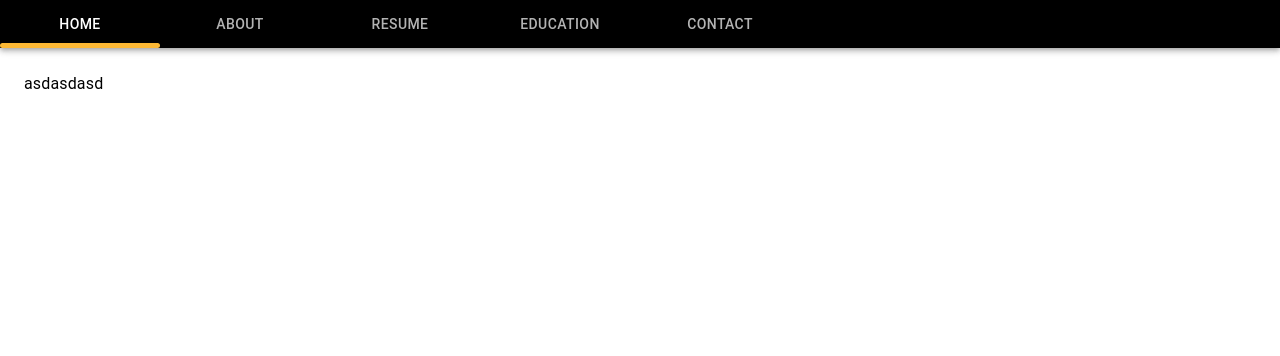
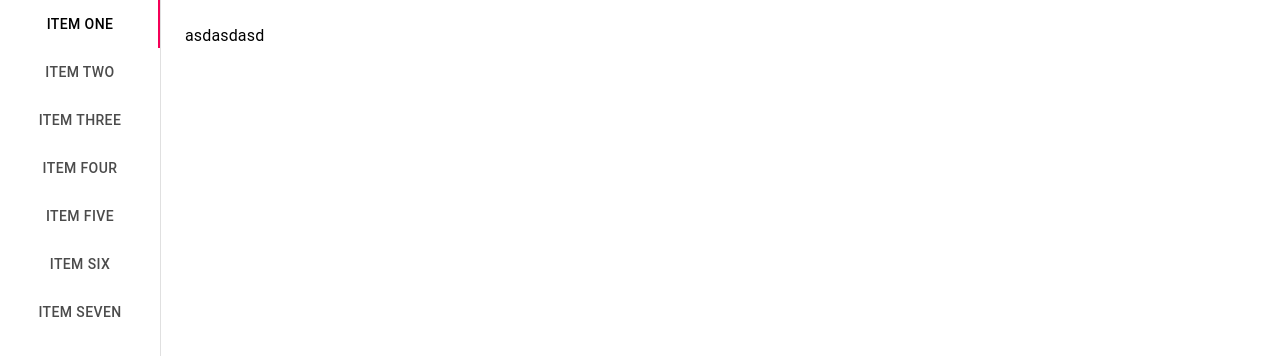
Before and after one commit to jaemin-hwang/profile1.0-nextjs, a Next.js app: page / in a window 1280 px wide. Shown: the top 356 px of the page. Built offline with nearby package versions, Linux system fonts and the light colour scheme.

Commit message:
스타일 변경

```diff
--- a/components/Tabbar.js
+++ b/components/Tabbar.js
@@ -1,7 +1,6 @@
 import React from 'react';
 import PropTypes from 'prop-types';
 import { makeStyles } from '@material-ui/core/styles';
-import AppBar from '@material-ui/core/AppBar';
 import Tabs from '@material-ui/core/Tabs';
 import Tab from '@material-ui/core/Tab';
 import Typography from '@material-ui/core/Typography';
@@ -15,8 +14,8 @@ function TabPanel(props) {
         <div
             role="tabpanel"
             hidden={value !== index}
-            id={`simple-tabpanel-${index}`}
-            aria-labelledby={`simple-tab-${index}`}
+            id={`vertical-tabpanel-${index}`}
+            aria-labelledby={`vertical-tab-${index}`}
             {...other}
         >
             {value === index && (
@@ -36,21 +35,22 @@ TabPanel.propTypes = {
 
 function a11yProps(index) {
     return {
-        id: `simple-tab-${index}`,
-        'aria-controls': `simple-tabpanel-${index}`,
+        id: `vertical-tab-${index}`,
+        'aria-controls': `vertical-tabpanel-${index}`,
     };
 }
 
 const useStyles = makeStyles((theme) => ({
     root: {
         flexGrow: 1,
+        backgroundColor: theme.palette.background.paper,
+        display: 'flex',
+        height: 1000,
     },
+    tabs: {
+        borderRight: `1px solid ${theme.palette.divider}`,
 
-    indicator: {
-        backgroundColor: '#fcb835',
-        height:"5px",
-        borderRadius:"20px 20px 20px 20px",
-    }
+    },
 }));
 
 export default function Tabbar() {
@@ -62,34 +62,43 @@ export default function Tabbar() {
     };
 
     return (
-        <div className={classes.root} style={{width: "100%"}}>
-            <AppBar position="static" style={{backgroundColor: "#000000"}}>
-                <Tabs value={value} onChange={handleChange} aria-label="simple tabs example" fullwidth style={{textAlign:"right"}}
-                      classes={{
-                          indicator: classes.indicator
-                      }} >
-
-                    <Tab label="Home" {...a11yProps(0)} />
-                    <Tab label="About" {...a11yProps(1)} />
-                    <Tab label="Resume" {...a11yProps(2)} />
-                    <Tab label="Education" {...a11yProps(3)} />
-                    <Tab label="Contact" {...a11yProps(4)} />
-                </Tabs>
-            </AppBar>
+        <div className={classes.root}>
+            <Tabs
+                orientation="vertical"
+                variant="scrollable"
+                value={value}
+                onChange={handleChange}
+                aria-label="Vertical tabs example"
+                className={classes.tabs}
+            >
+                <Tab label="Item One" {...a11yProps(0)} />
+                <Tab label="Item Two" {...a11yProps(1)} />
+                <Tab label="Item Three" {...a11yProps(2)} />
+                <Tab label="Item Four" {...a11yProps(3)} />
+                <Tab label="Item Five" {...a11yProps(4)} />
+                <Tab label="Item Six" {...a11yProps(5)} />
+                <Tab label="Item Seven" {...a11yProps(6)} />
+            </Tabs>
             <TabPanel value={value} index={0}>
                 <MainPage />
             </TabPanel>
             <TabPanel value={value} index={1}>
-                간단한 소개
+                Item Two
             </TabPanel>
             <TabPanel value={value} index={2}>
-                경력사항?
+                Item Three
             </TabPanel>
             <TabPanel value={value} index={3}>
-                교육사항
+                Item Four
             </TabPanel>
             <TabPanel value={value} index={4}>
-                연락처
+                Item Five
+            </TabPanel>
+            <TabPanel value={value} index={5}>
+                Item Six
+            </TabPanel>
+            <TabPanel value={value} index={6}>
+                Item Seven
             </TabPanel>
         </div>
     );
```
